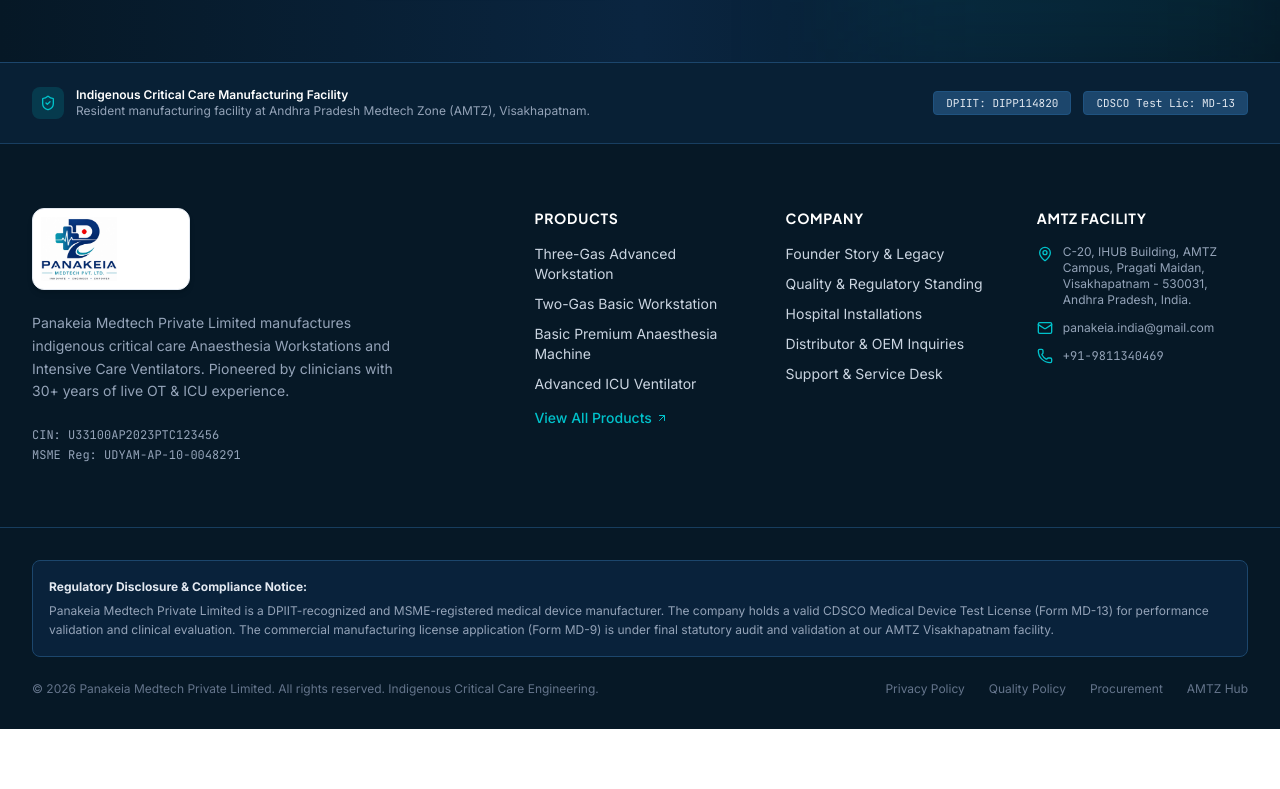
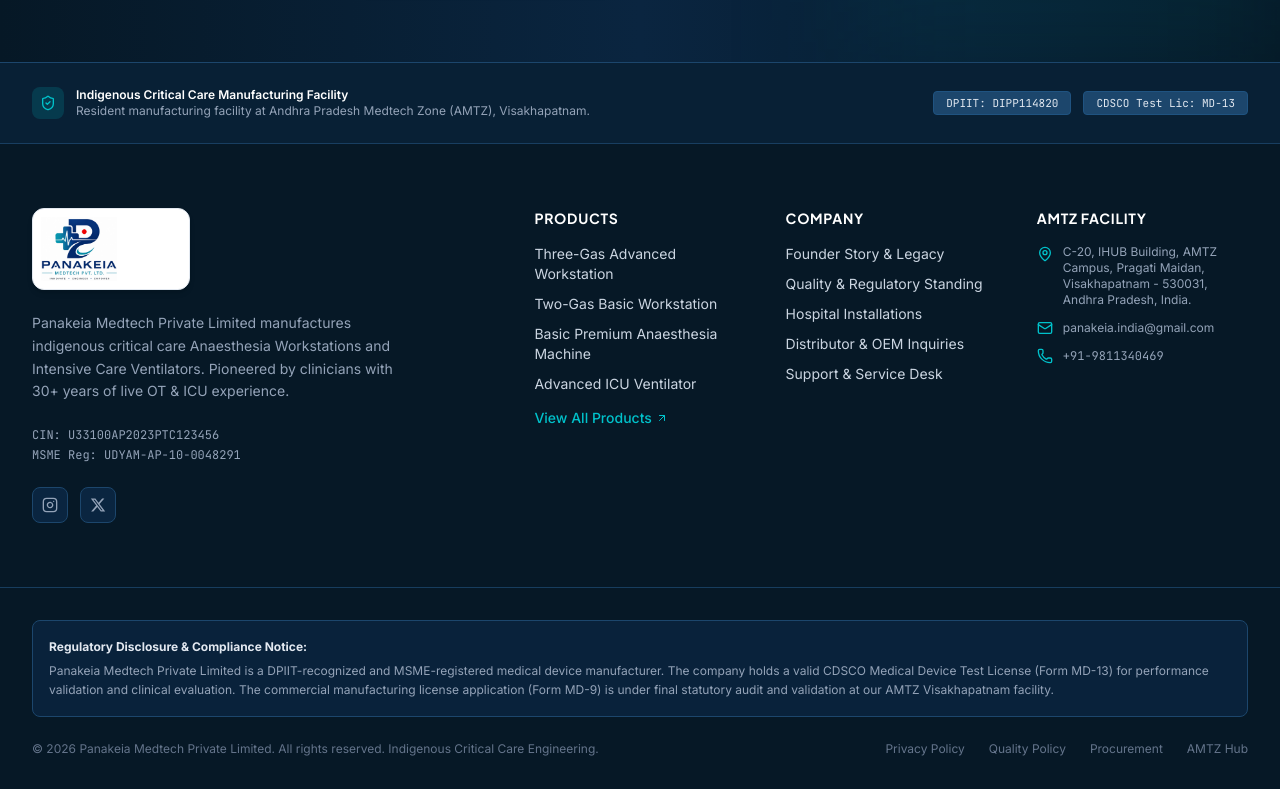
Before and after one commit to affanraza84/Panakeia, a Next.js app: page / in a window 1280 px wide. Shown: the part 7068-7857 px from the top of the page. Before the commit the page ends 7797 px from the top, so only its background shows below. Built offline with nearby package versions, Linux system fonts and the light colour scheme; no server answers; the database is empty.

Commit message:
feat: add Instagram and X social links to footer

```diff
--- a/src/components/layout/Footer.tsx
+++ b/src/components/layout/Footer.tsx
@@ -69,6 +69,40 @@
             <div className="pt-2 text-xs text-clinical-400 space-y-1 font-mono">
               <div>CIN: U33100AP2023PTC123456</div>
               <div>MSME Reg: UDYAM-AP-10-0048291</div>
+            </div>
+
+            {/* Social Links */}
+            <div className="pt-2 flex items-center gap-3">
+              <a
+                href="https://www.instagram.com/panakeiamedtechpvt.ltd"
+                target="_blank"
+                rel="noopener noreferrer"
+                aria-label="Instagram"
+                className="w-9 h-9 rounded-lg bg-navy-900 border border-navy-800 flex items-center justify-center text-clinical-400 hover:text-white hover:border-med-teal-500/50 hover:bg-navy-800 transition-all group"
+              >
+                <svg
+                  className="w-4 h-4 fill-none stroke-current stroke-2 group-hover:scale-110 transition-transform"
+                  viewBox="0 0 24 24"
+                  strokeLinecap="round"
+                  strokeLinejoin="round"
+                  aria-hidden="true"
+                >
+                  <rect width="20" height="20" x="2" y="2" rx="5" ry="5" />
+                  <path d="M16 11.37A4 4 0 1 1 12.63 8 4 4 0 0 1 16 11.37z" />
+                  <line x1="17.5" x2="17.51" y1="6.5" y2="6.5" />
+                </svg>
+              </a>
+              <a
+                href="https://x.com/PanakeiaMedtech"
+                target="_blank"
+                rel="noopener noreferrer"
+                aria-label="X (formerly Twitter)"
+                className="w-9 h-9 rounded-lg bg-navy-900 border border-navy-800 flex items-center justify-center text-clinical-400 hover:text-white hover:border-med-teal-500/50 hover:bg-navy-800 transition-all group"
+              >
+                <svg className="w-4 h-4 fill-current group-hover:scale-110 transition-transform" viewBox="0 0 24 24" aria-hidden="true">
+                  <path d="M18.244 2.25h3.308l-7.227 8.26 8.502 11.24H16.17l-5.214-6.817L4.99 21.75H1.68l7.73-8.835L1.254 2.25H8.08l4.713 6.231zm-1.161 17.52h1.833L7.084 4.126H5.117z" />
+                </svg>
+              </a>
             </div>
           </div>
 
```
